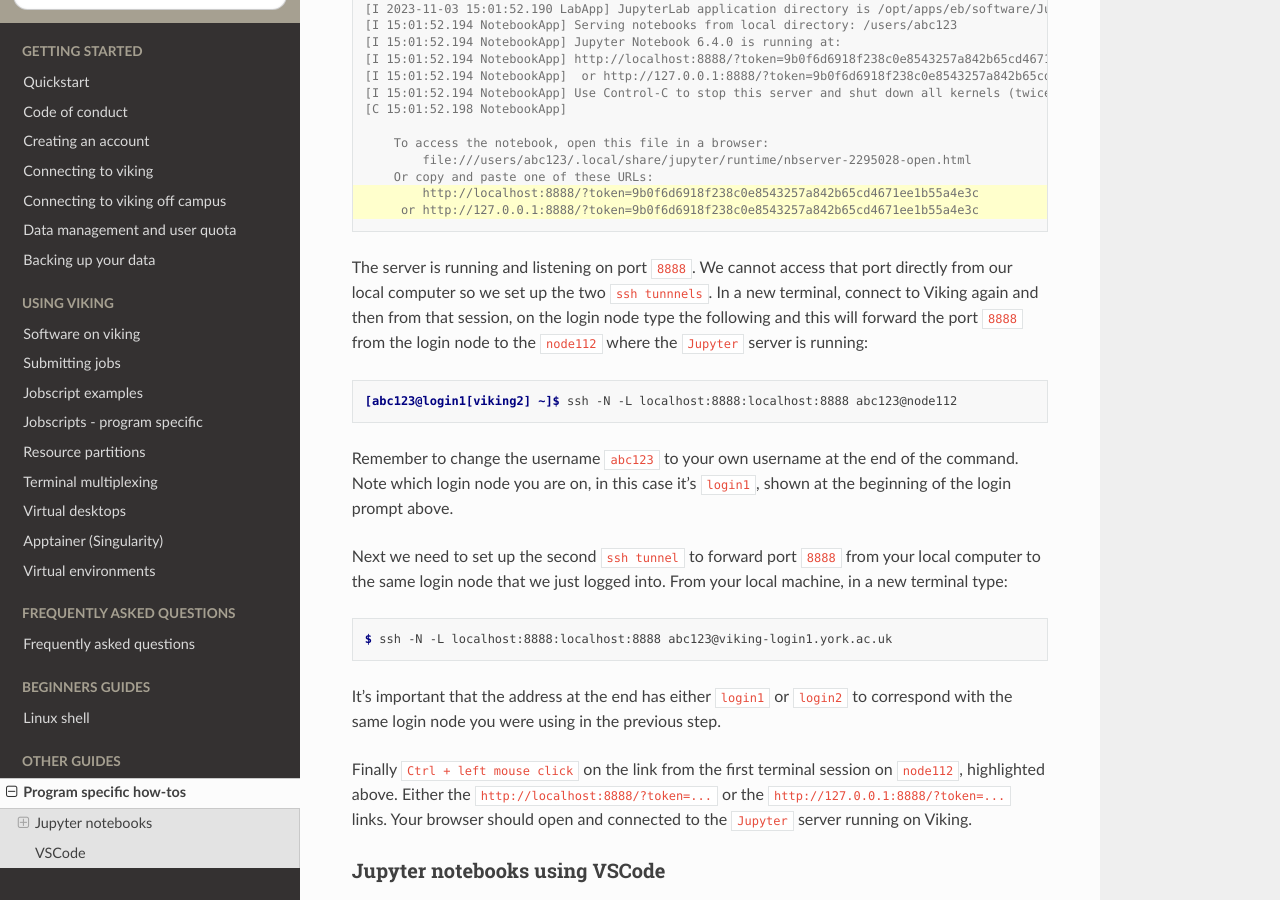
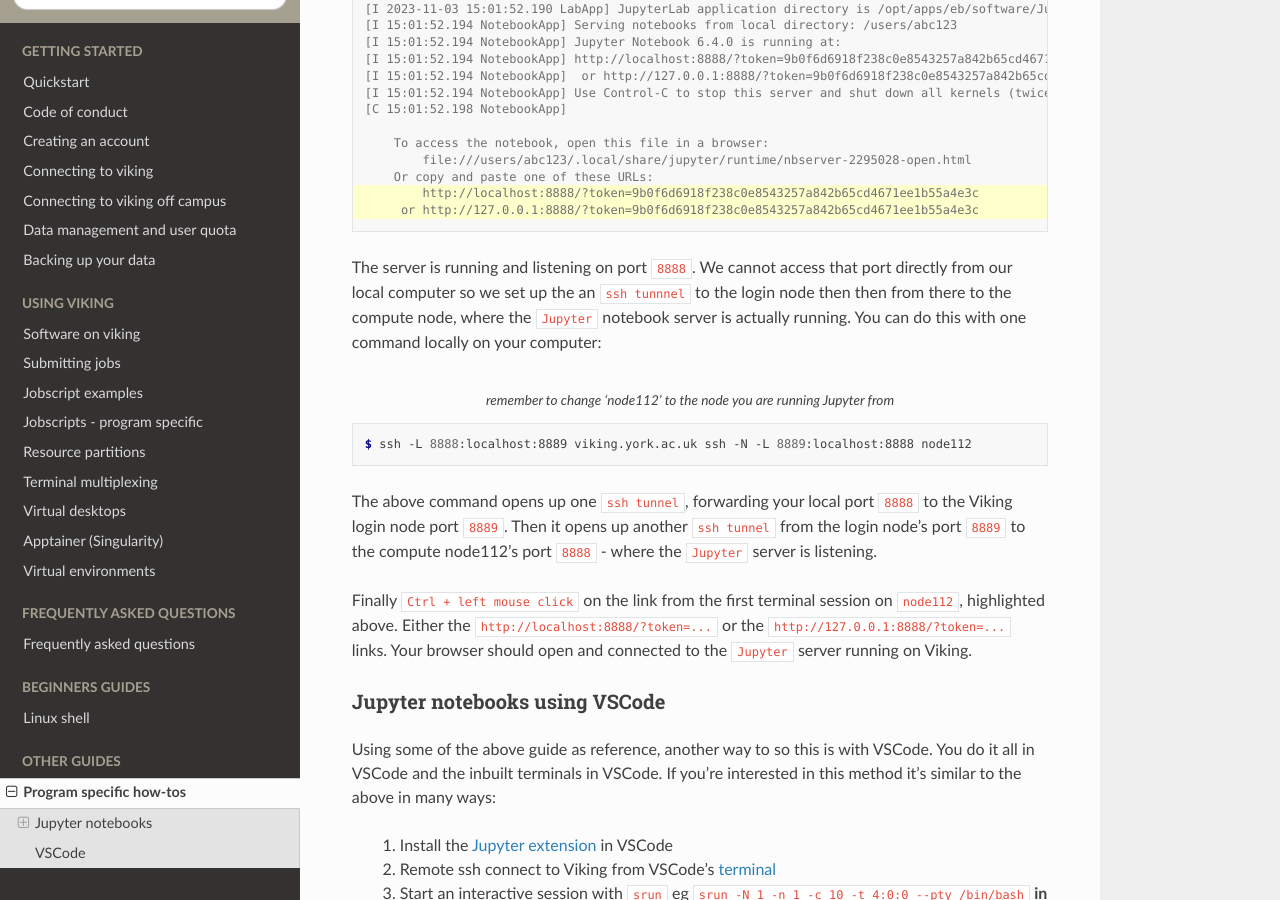
Before and after one commit to university-of-york/research-it-documentation, a Sphinx documentation site: the page built from docs/source/in_depth/program_specific_how_tos.rst, in a window 1280 px wide and 900 px high, scrolled down 979 px. Built offline with Sphinx 7.4.7 and the Read the Docs theme 2.0.0, drawn with Linux system fonts in a browser that asks for light colours.

Commit message:
rework jupyter section

```diff
--- a/docs/source/in_depth/program_specific_how_tos.rst
+++ b/docs/source/in_depth/program_specific_how_tos.rst
@@ -49,22 +49,14 @@ Here we have an interactive ``bash`` session on the ``node112`` compute node, wi
             http://localhost:8888/?token=9b0f6d6918f238c0e8543257a842b65cd4671ee1b55a4e3c
          or http://127.0.0.1:8888/?token=9b0f6d6918f238c0e8543257a842b65cd4671ee1b55a4e3c
 
-The server is running and listening on port ``8888``. We cannot access that port directly from our local computer so we set up the two ``ssh tunnnels``. In a new terminal, connect to Viking again and then from that session, on the login node type the following and this will forward the port ``8888`` from the login node to the ``node112`` where the ``Jupyter`` server is running:
+The server is running and listening on port ``8888``. We cannot access that port directly from our local computer so we set up the an ``ssh tunnnel`` to the login node then then from there to the compute node, where the ``Jupyter`` notebook server is actually running. You can do this with one command locally on your computer:
 
 .. code-block:: console
+    :caption: remember to change 'node112' to the node you are running Jupyter from
 
-    [abc123@login1[viking2] ~]$ ssh -N -L localhost:8888:localhost:8888 abc123@node112
+    $ ssh -L 8888:localhost:8889 viking.york.ac.uk ssh -N -L 8889:localhost:8888 node112
 
-Remember to change the username ``abc123`` to your own username at the end of the command. Note which login node you are on, in this case it's ``login1``, shown at the beginning of the login prompt above.
-
-Next we need to set up the second ``ssh tunnel``  to forward port ``8888`` from your local computer to the same login node that we just logged into. From your local machine, in a new terminal type:
-
-.. code-block:: console
-
-    $ ssh -N -L localhost:8888:localhost:8888 abc123@viking-login1.york.ac.uk
-
-
-It's important that the address at the end has either ``login1`` or ``login2`` to correspond with the same login node you were using in the previous step.
+The above command opens up one ``ssh tunnel``, forwarding your local port ``8888`` to the Viking login node port ``8889``. Then it opens up another ``ssh tunnel`` from the login node's port ``8889`` to the compute node112's port ``8888`` - where the ``Jupyter`` server is listening.
 
 Finally ``Ctrl + left mouse click``  on the link from the first terminal session on ``node112``, highlighted above. Either the ``http://localhost:8888/?token=...`` or the ``http://127.0.0.1:8888/?token=...`` links. Your browser should open and connected to the ``Jupyter`` server running on Viking.
 
```
